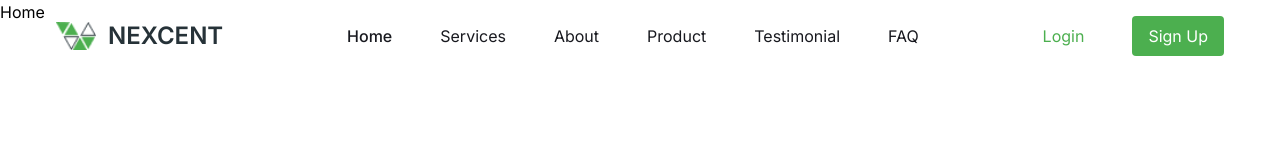
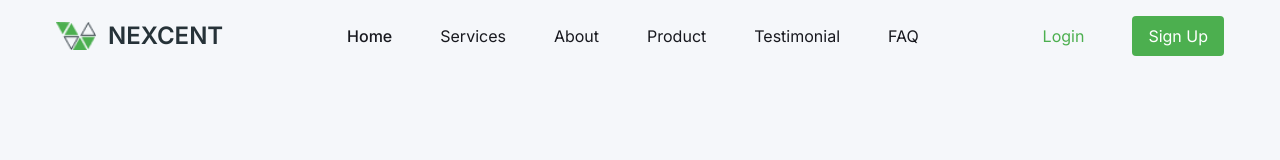
Before and after one commit to septianadip17/slicing-exercise-part4, a React (Vite) app: page / in a window 1280 px wide. Shown: the top 160 px of the page. Built offline with nearby package versions, Linux system fonts and the light colour scheme.

Commit message:
setup home

```diff
--- a/src/components/Home.jsx
+++ b/src/components/Home.jsx
@@ -2,7 +2,11 @@ import React from 'react'
 
 const Home = () => {
   return (
-    <div>Home</div>
+    <div className='bg-neutralSilver'>
+      <div className='px-4 lg:px-14 max-w-screen-2xl mx-auto min-h-screeen h-screen'>
+
+      </div>
+    </div>
   )
 }
 
```
